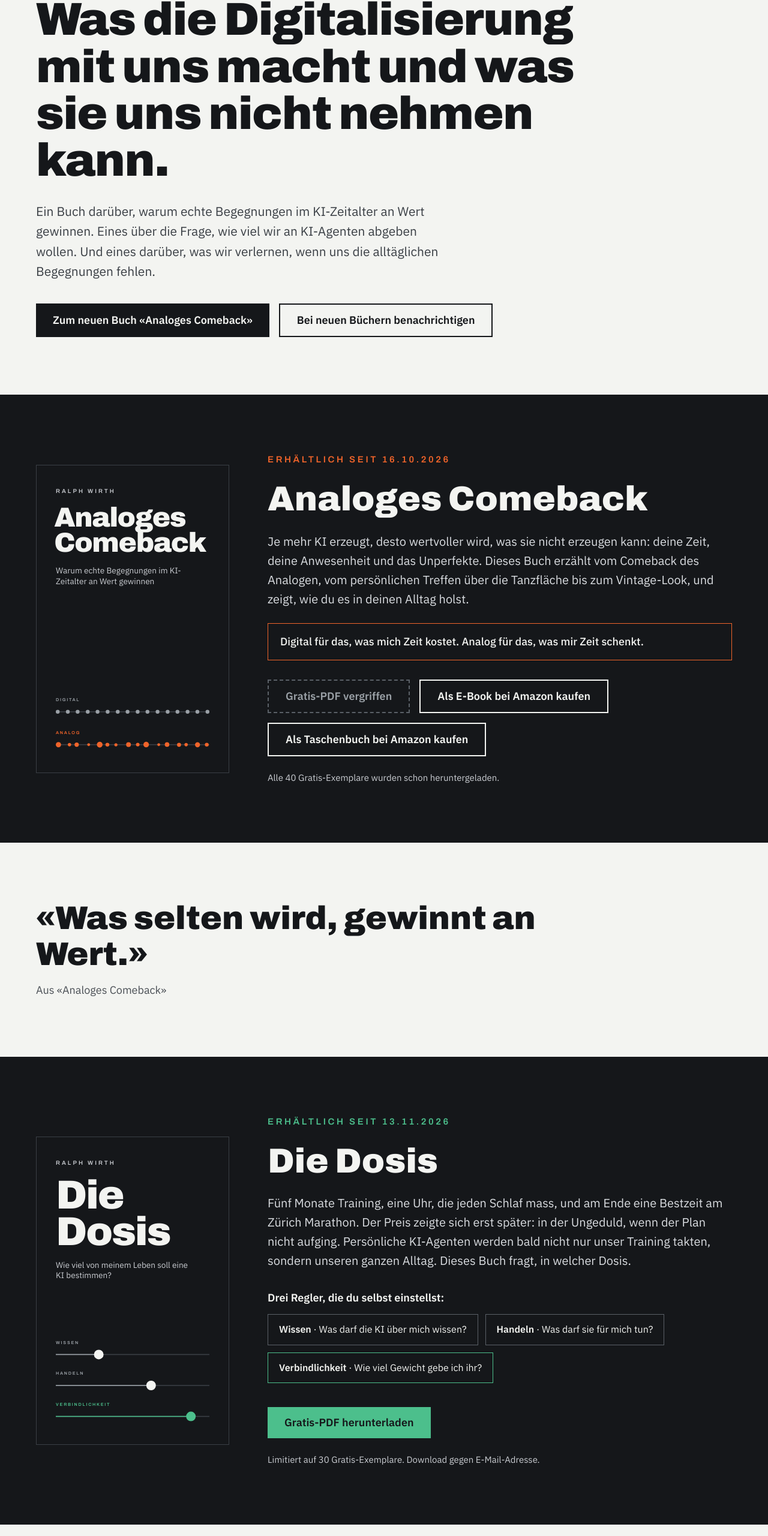
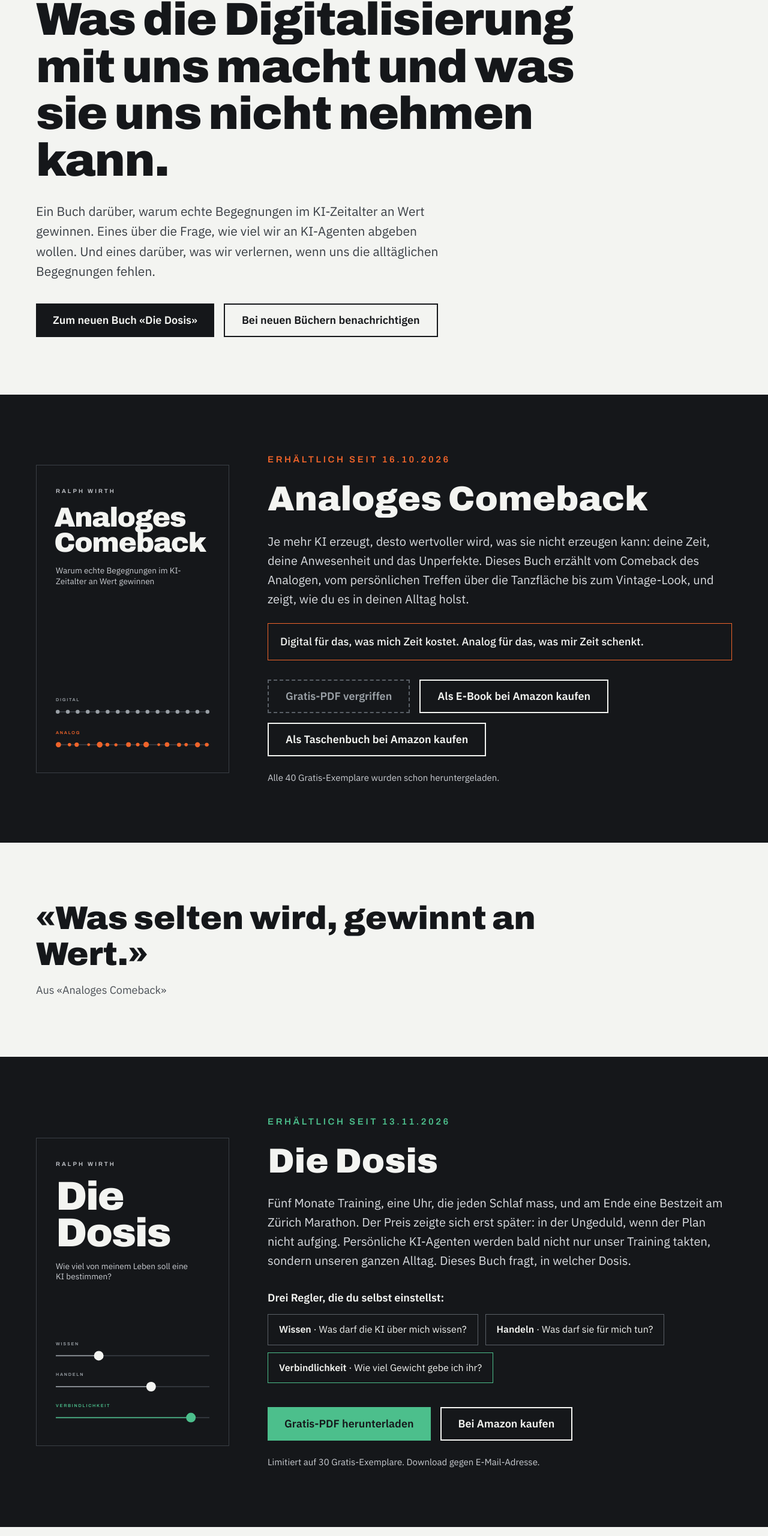
Before and after one commit to SendReturnAgency/books, a plain HTML site: page index.html in a window 1280 px wide. Shown: the part 236-2797 px from the top of the page at 60% size. Drawn offline with Linux system fonts and the light colour scheme.

Commit message:
Add files via upload

```diff
--- a/index.html
+++ b/index.html
@@ -21,6 +21,7 @@ a:focus-visible,button:focus-visible{outline:3px solid #F0642A;outline-offset:3p
 @media (prefers-reduced-motion: reduce){*{scroll-behavior:auto!important}}
 html{scroll-behavior:smooth}
 .lang{display:flex;gap:2px;align-items:center;margin-left:8px}.lang a{padding:10px 8px;text-decoration:none;font-weight:500;color:#5A6067}.lang a[aria-current]{color:#15171A;font-weight:700;text-decoration:underline;text-underline-offset:4px}
+.swap:not([hidden]){display:contents}
 </style>
 <link rel="alternate" hreflang="de" href="https://ralphwirth.com/">
 <link rel="alternate" hreflang="en" href="https://ralphwirth.com/en/index.html">
@@ -45,7 +46,7 @@ html{scroll-behavior:smooth}
 <h1 style="margin: 0; max-width: 900px; font-family: 'Archivo', 'Helvetica Neue', sans-serif; font-weight: 900; font-size: clamp(2.6rem, 6vw, 5rem); line-height: 1.02; letter-spacing: -0.02em">Was die Digitalisierung mit uns macht und was sie uns nicht nehmen kann.</h1>
 <p style="margin: 0; max-width: 680px; font-size: 21px; color: #3A3F45">Ein Buch darüber, warum echte Begegnungen im KI-Zeitalter an Wert gewinnen. Eines über die Frage, wie viel wir an KI-Agenten abgeben wollen. Und eines darüber, was wir verlernen, wenn uns die alltäglichen Begegnungen fehlen.</p>
 <div style="display: flex; flex-wrap: wrap; gap: 16px; padding-top: 8px">
-<a href="#analoges-comeback" style="display: inline-flex; align-items: center; min-height: 52px; padding: 0 28px; background: #15171A; color: #F3F4F1; text-decoration: none; font-weight: 600">Zum neuen Buch «Analoges Comeback»</a>
+<span class="swap" data-soon="dosis"><a href="#analoges-comeback" style="display: inline-flex; align-items: center; min-height: 52px; padding: 0 28px; background: #15171A; color: #F3F4F1; text-decoration: none; font-weight: 600">Zum neuen Buch «Analoges Comeback»</a></span><span class="swap" data-out="dosis" hidden><a href="#die-dosis" style="display: inline-flex; align-items: center; min-height: 52px; padding: 0 28px; background: #15171A; color: #F3F4F1; text-decoration: none; font-weight: 600">Zum neuen Buch «Die Dosis»</a></span>
 <a href="#kontakt" style="display: inline-flex; align-items: center; min-height: 52px; padding: 0 28px; border: 2px solid #15171A; color: #15171A; text-decoration: none; font-weight: 600">Bei neuen Büchern benachrichtigen</a>
 </div>
 </section>
@@ -175,6 +176,7 @@ html{scroll-behavior:smooth}
 <div style="display: flex; flex-wrap: wrap; gap: 16px; padding-top: 8px">
 <span class="rel" data-out="dosis" hidden><a target="_blank" rel="noopener noreferrer" href="https://sendreturn.gumroad.com/l/diedosis" style="display: inline-flex; align-items: center; min-height: 52px; padding: 0 28px; background: #4CBF8C; color: #15171A; text-decoration: none; font-weight: 600">Gratis-PDF herunterladen</a></span><span class="rel" data-soon="dosis"><span aria-disabled="true" title="Erhältlich ab Erscheinungsdatum" style="display: inline-flex; align-items: center; min-height: 52px; padding: 0 28px; background: #3A3F45; color: #8A8F95; text-decoration: none; font-weight: 600; cursor: not-allowed">Gratis-PDF herunterladen</span></span>
 <span class="rel" data-soon="dosis"><a href="#kontakt" style="display: inline-flex; align-items: center; min-height: 52px; padding: 0 28px; border: 2px solid #F3F4F1; color: #F3F4F1; text-decoration: none; font-weight: 600">Benachrichtigen bei Erscheinen</a></span>
+<a target="_blank" rel="noopener noreferrer" href="https://www.amazon.de/dp/B0GYTVQ29C" style="display: inline-flex; align-items: center; min-height: 52px; padding: 0 28px; border: 2px solid #F3F4F1; color: #F3F4F1; text-decoration: none; font-weight: 600">Bei Amazon kaufen</a>
 </div>
 <p style="margin: 0; font-size: 15px; color: #C9CCD1">Limitiert auf 30 Gratis-Exemplare. Download gegen E-Mail-Adresse.</p>
 </div>
```
